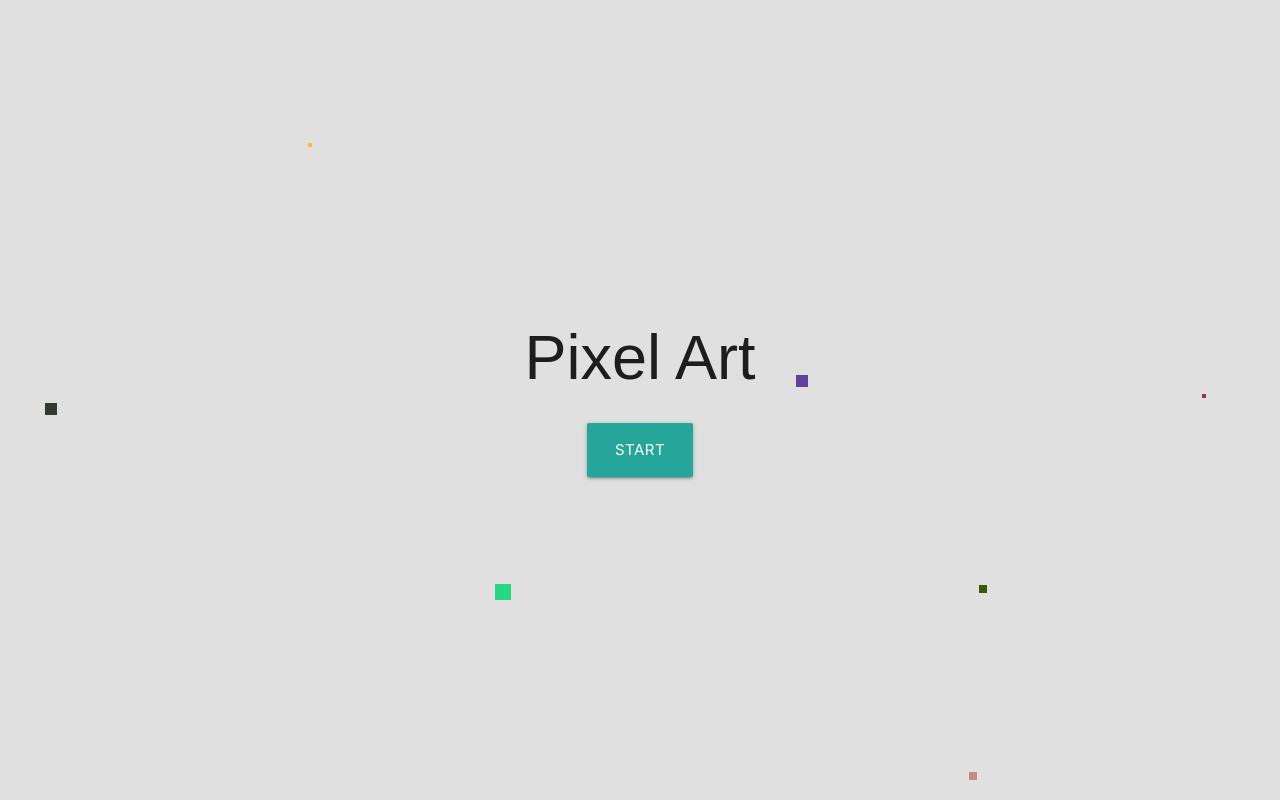
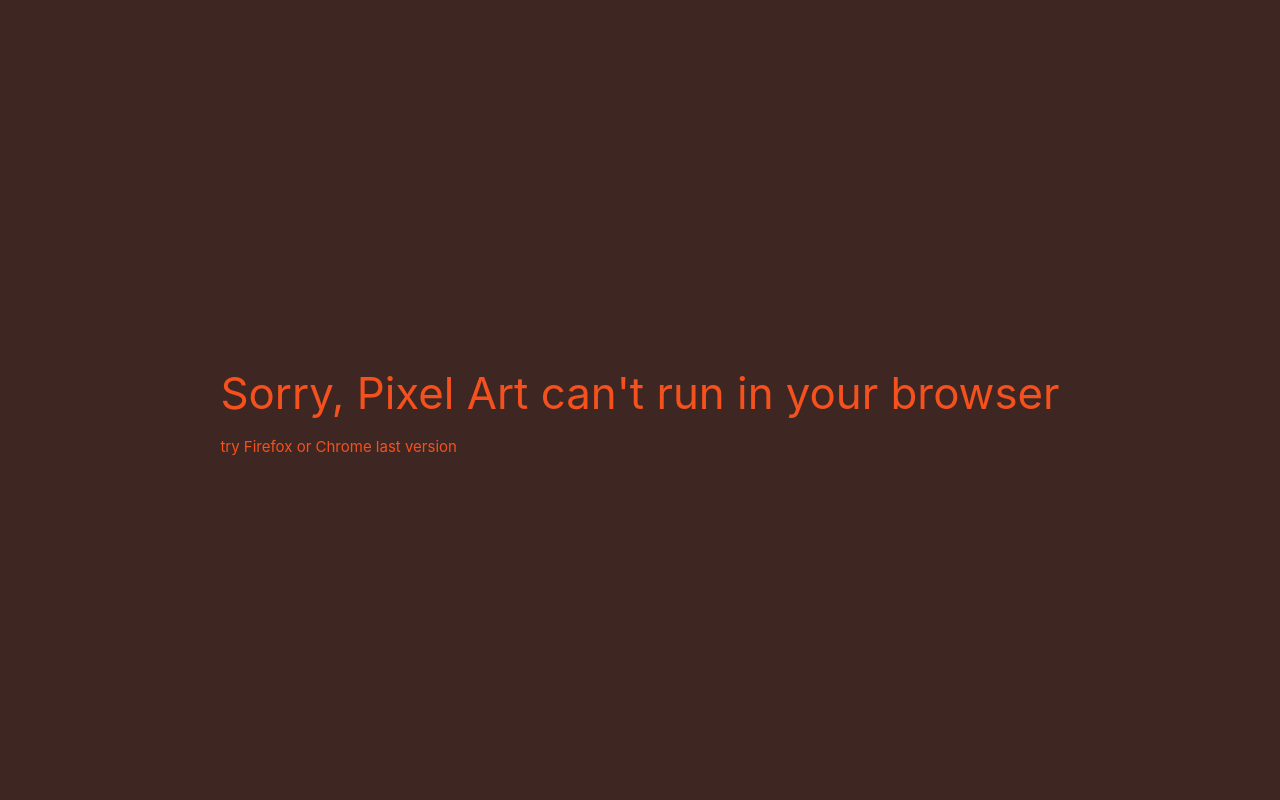
Before and after one commit to NikBel77/pixel-art, a React (Create React App) app: page / in a window 1280 px wide. Built offline with nearby package versions, Linux system fonts and the light colour scheme; a web font is replaced by a local one.

Commit message:
feat: add error page

```diff
--- /dev/null
+++ b/src/app/components/Error/Error.js
@@ -0,0 +1,15 @@
+import React, { Component } from 'react'
+import './error.css'
+
+export default class Error extends Component {
+    render() {
+        return (
+            <div className='error brown darken-4'>
+                <div className='error__massage'>
+                    <h3>Sorry, Pixel Art can't run in your browser</h3>
+                    <p>try Firefox or Chrome last version</p>
+                </div>
+            </div>
+        )
+    }
+}
--- /dev/null
+++ b/src/app/components/Error/error.css
@@ -0,0 +1,12 @@
+.error {
+    width: 100vw;
+    height: 100vh;
+    display: flex;
+    justify-content: center;
+    flex-direction: column;
+    align-items: center;
+}
+
+.error__massage {
+    color: var(--error-color);
+}
--- a/src/index.js
+++ b/src/index.js
@@ -2,12 +2,23 @@
 import ReactDOM from 'react-dom'
 import './main.css'
 import App from './app/App'
+import Error from './app/components/Error/Error'
 import { Provider } from 'react-redux'
 import { store } from './store'
+import { checkBrowser } from './service'
 
+const browserSuportedList = [
+    'firefox', 'safari', 'chrome'
+]
+const browserMap = checkBrowser();
+const isSupported = browserSuportedList.some(bw => browserMap.get(bw));
 
 ReactDOM.render((
     <Provider store={ store }>
-        <App />
+        {isSupported ? (
+            <App />
+        ) : (
+            <Error />
+        )}
     </Provider>
 ), document.getElementById('root'));
--- a/src/main.css
+++ b/src/main.css
@@ -26,6 +26,7 @@
     --frame-active-color: #ffb300;
     --frame-aux-color: #757575;
     --app-bckg-color: #e0e0e0;
+    --error-color: #f4511e;
     font-size: 15px;
 }
 
--- a/src/service.js
+++ b/src/service.js
@@ -57,5 +57,45 @@
     return `rgba(${r},${g},${b},255)`;
 }
 
+function checkBrowser() {
+    // Opera 8.0+
+    const isOpera = (!!window.opr && !!window.opr.addons) || !!window.opera || navigator.userAgent.indexOf(' OPR/') >= 0;
+    // Firefox 1.0+
+    const isFirefox = typeof InstallTrigger !== 'undefined';
+    // Safari 3.0+ "[object HTMLElementConstructor]"
+    const isSafari = /constructor/i.test(window.HTMLElement)
+        || (function (p) { return p.toString() === "[object SafariRemoteNotification]"; })
+        (!window['safari'] || (typeof window.safari !== 'undefined' && window.safari.pushNotification));
+    // Internet Explorer 6-11
+    const isIE = /*@cc_on!@*/false || !!document.documentMode;
+    // Edge 20+
+    const isEdge = !isIE && !!window.StyleMedia;
+    // Chrome 1 - 79
+    const isChrome = !!window.chrome && (!!window.chrome.webstore || !!window.chrome.runtime);
+    // Edge (based on chromium) detection
+    const isEdgeChromium = isChrome && (navigator.userAgent.indexOf("Edg") !== -1);
+    // Blink engine detection
+    const isBlink = (isChrome || isOpera) && !!window.CSS;
 
-export { getRandomRgbColor, getRandomCoords, getRandomScale, RgbToRgba, convertImgData, convertHEXToRGBA };
+    return new Map([
+        ['opera', isOpera],
+        ['firefox', isFirefox],
+        ['safari', isSafari],
+        ['ie', isIE],
+        ['edge', isEdge],
+        ['chrome', isChrome],
+        ['chromium', isEdgeChromium],
+        ['blink', isBlink]
+    ]);
+}
+
+
+export {
+    getRandomRgbColor,
+    getRandomCoords,
+    getRandomScale,
+    RgbToRgba,
+    convertImgData,
+    convertHEXToRGBA,
+    checkBrowser
+};
```
